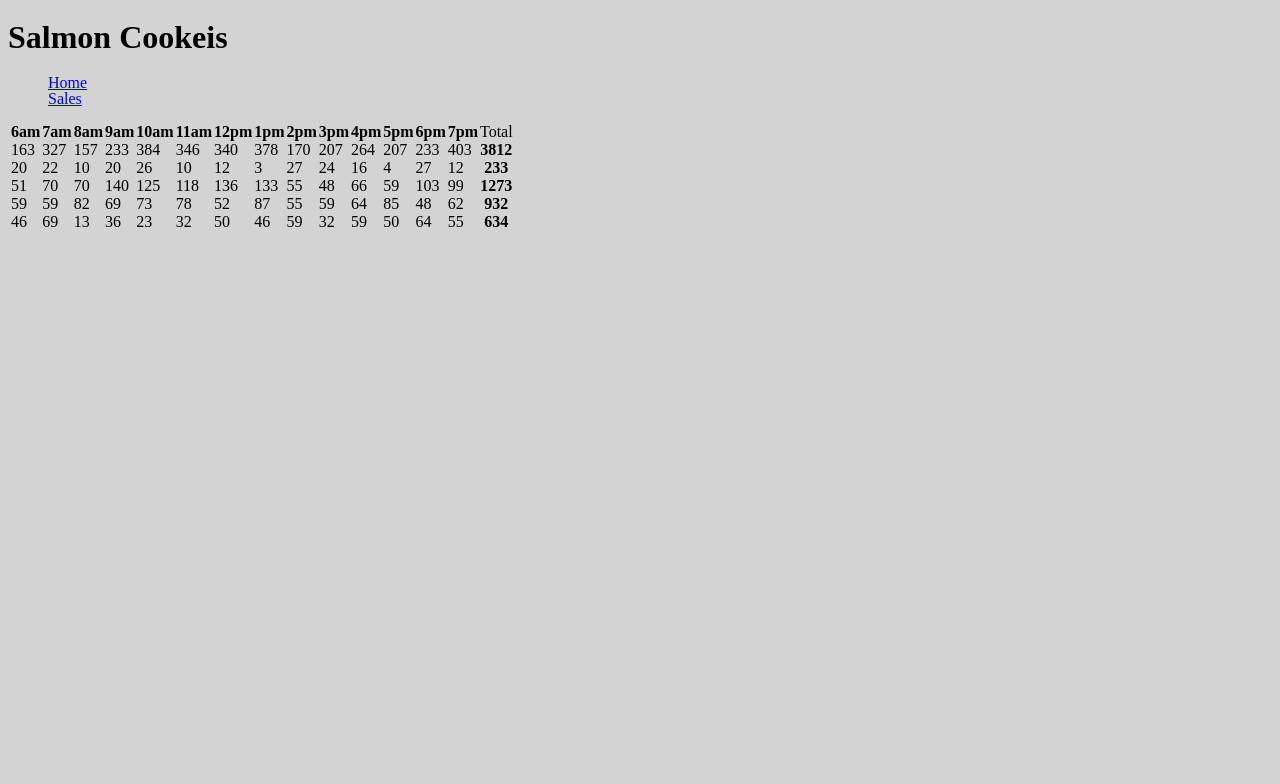
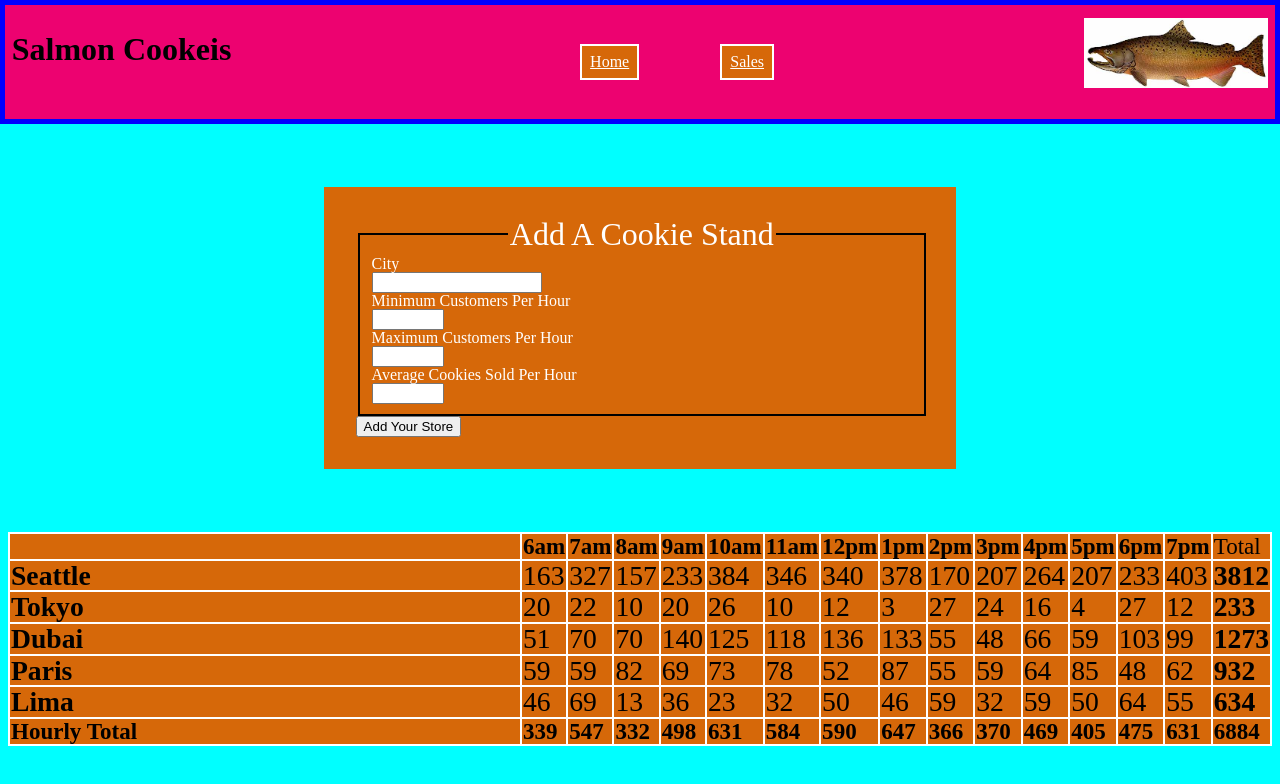
Before and after one commit to mummj/cookie-stand, a plain HTML site: page sales.html in a window 1280 px wide. Drawn offline with Linux system fonts and the light colour scheme.

Commit message:
added form to render new city upon submit

```diff
--- a/sales.html
+++ b/sales.html
@@ -17,10 +17,27 @@
         <li><a href="sales.html">Sales</a></li>
       </ul>
     </nav>
+    <img src="./images/assets/chinook.jpg">
       </header>
-      <table id='cityInfo'>
+      <main>
+      <div id="form">
+        <form id="addCity">
+          <fieldset>
+            <legend>Add A Cookie Stand</legend>
+            <label id="city">City<input name="city" type="text"></label>
+            <label>Minimum Customers Per Hour<input name="lowNum" type="number"></label>
+            <label>Maximum Customers Per Hour<input name="highNum" type="number"></label>
+            <label>Average Cookies Sold Per Hour<input name="avg" type="number"></label>
+          </fieldset>
+          <button type="submit">Add Your Store</button>
+        </form>
+      </div>
+      <div id="table">
+        <table id='cityInfo'>
 
-      </table>
+        </table>
+      </div>
+      </main>
       <footer>
 
       </footer>
--- a/script/sales.js
+++ b/script/sales.js
@@ -1,15 +1,9 @@
 'use strict';
-
 // console.log('I am also alive');
-
 var time = ['6am', '7am', '8am', '9am', '10am', '11am', '12pm', '1pm', '2pm', '3pm', '4pm', '5pm', '6pm', '7pm'];
 
-function random(min, max) {
-  return Math.floor(Math.random() * (max - min + 1) + min);
-}
-
 const tableElm = document.getElementById('cityInfo');
-
+const formElm = document.getElementById('addCity');
 
 function CookieStand(city, minCustomer, maxCustomer, avgCookieSale){
   this.city = city;
@@ -25,16 +19,13 @@ CookieStand.AllCookieStands = [];
 
 CookieStand.prototype.getCustomerPerHour = function(){
   return random(this.minCustomer, this.maxCustomer);
-
   }
-
 
 CookieStand.prototype.getCookiesPerHour = function(){
     for(var i=0; i < time.length; i++){
     const cookiesPerHour = Math.floor((this.getCustomerPerHour() * this.avgCookieSale));
     this.cookiesPerHour.push(cookiesPerHour);
     }
-
 }
 
 CookieStand.prototype.renderCookieStand = function(tbodyElm){
@@ -42,7 +33,7 @@ CookieStand.prototype.renderCookieStand = function(tbodyElm){
   let rowElm = document.createElement('tr');
   tbodyElm.appendChild(rowElm);
   let tHeadCity = document.createElement('th');
-  tHeadCity.textContent = this.name;
+  tHeadCity.textContent = this.city;
   rowElm.appendChild(tHeadCity);
   for(var i=0; i < this.cookiesPerHour.length; i++){
     let totalPerHour = this.cookiesPerHour[i];
@@ -83,15 +74,67 @@ function renderAllCookieStands(){
     }
 }
 
+function renderFooter(){
+  let tfootElm = document.createElement('tfoot');
+  tableElm.appendChild(tfootElm);
+  let footRowElm = document.createElement('tr');
+  tableElm.appendChild(footRowElm);
+  let hourlyTotal =0;
+  let grandTotal = 0;
+  let titleCell = document.createElement('th');
+  titleCell.textContent = "Hourly Total";
+  footRowElm.appendChild(titleCell);
+  for (var i=0; i<time.length; i++){
+    for (var j=0; j < CookieStand.AllCookieStands.length; j++){
+      let standsSalesPerHour = CookieStand.AllCookieStands[j].cookiesPerHour[i];
+      hourlyTotal += standsSalesPerHour;
+    }
+    let hourlyTotalRow = document.createElement('th');
+    hourlyTotalRow.textContent = hourlyTotal;
+    footRowElm.appendChild(hourlyTotalRow);
+    grandTotal += hourlyTotal;
+    hourlyTotal=0;
+  }
+  let grandTotalCell = document.createElement('th');
+  grandTotalCell.textContent = grandTotal;
+  footRowElm.appendChild(grandTotalCell);
+}
+
+function random(min, max) {
+  return Math.floor(Math.random() * (max - min + 1) + min);
+}
+
+function handleSubmit(e){
+  e.preventDefault();
+  console.log(e.target.city.value);
+  let city = e.target.city.value;
+  let minCustomer = e.target.lowNum.value;
+  let maxCustomer = e.target.highNum.value;
+  let avgCookieSale = e.target.avg.value;
+  parseInt(minCustomer);
+  parseInt(maxCustomer);
+  parseInt(avgCookieSale);
+  let newCookieStand = new CookieStand(city, minCustomer, maxCustomer, avgCookieSale);
+
+  tableElm.innerHTML='';
+
+
+  renderAllCookieStands();
+  renderFooter();
+
+  e.target.reset();
+}
+
+formElm.addEventListener('submit', handleSubmit);
+
 const seattle = new CookieStand('Seattle', 23, 65, 6.3);
+const tokyo = new CookieStand('Tokyo', 3, 24, 1.2);
+const dubai = new CookieStand('Dubai', 11, 38, 3.7);
+const paris = new CookieStand('Paris', 20, 38, 2.3);
+const lima = new CookieStand('Lima', 2, 16, 4.6)
 
-const tokyo = new CookieStand('Tokyo', 3, 24, 1.2);
 
-const dubai = new CookieStand('Dubai', 11, 38, 3.7);
-
-const paris = new CookieStand('Paris', 20, 38, 2.3);
-
-const lima = new CookieStand('Lima', 2, 16, 4.6)
 
 renderHeader();
 renderAllCookieStands();
+renderFooter();
--- a/style/sales.css
+++ b/style/sales.css
@@ -1,3 +1,70 @@
 body{
-  background-color:lightgray;
+  background-color:aqua;
 }
+header{
+  display:flex;
+  justify-content: space-between;
+  background-color: #ED0270;
+  border: solid 5px blue;
+  padding:0.5%;
+  margin: -0.6%;
+  margin-bottom:5%;
+}
+h1{
+  font-family: lobster;
+}
+ul{
+  display: flex;
+}
+header ul li{
+  margin:20% 50%;
+  background-color: #D66809;
+  border: 2px white solid;
+  padding: 10%;
+}
+a {
+  color:white;
+}
+header > img{
+  height: 70px;
+  margin-left: 15%;
+  margin-top: 0.5%;
+  padding-left: 0.5%
+}
+form{
+  margin-bottom:10%;
+  color:white;
+  padding:5%;
+}
+input{
+  display: block;
+  width:12%;
+}
+#city input{
+width:30%;
+}
+fieldset{
+  width:95%;
+  border:solid black 2px;
+}
+legend{
+  text-align: center;
+  font-size: 200%;
+}
+div{
+  background-color: #D66809;
+}
+#form{
+  width:50%;
+  margin-left: 25%;
+}
+table *{
+table-layout: auto;
+font-size: 120%;
+border:white solid 2px;
+width:100%;
+text-align: left;
+}
+td{
+  width:150%;
+}
--- a/style/style.css
+++ b/style/style.css
@@ -7,9 +7,9 @@ header{
   justify-content: space-between;
   background-color: #ED0270;
   border: solid 5px blue;
-  padding:0.5%;
-  width: 100%;
-  margin: 0;
+  padding: 0.5%;
+  margin: -0.6%;
+  margin-bottom:5%;
 }
 h1{
   font-family: lobster;
@@ -52,8 +52,7 @@ div > img{
   margin:auto;
 }
 div > p{
-  color: white;
-  border: solid black 5px;
+
   padding: 1%;
 }
 #location{
@@ -103,8 +102,7 @@ footer{
   background-color: #ED0270;
   border: solid 5px blue;
   padding:0.5%;
-  width: 100%;
-  margin: 0;
+  margin: -0.6%;
 }
 footer > img{
   width:5%;
```
